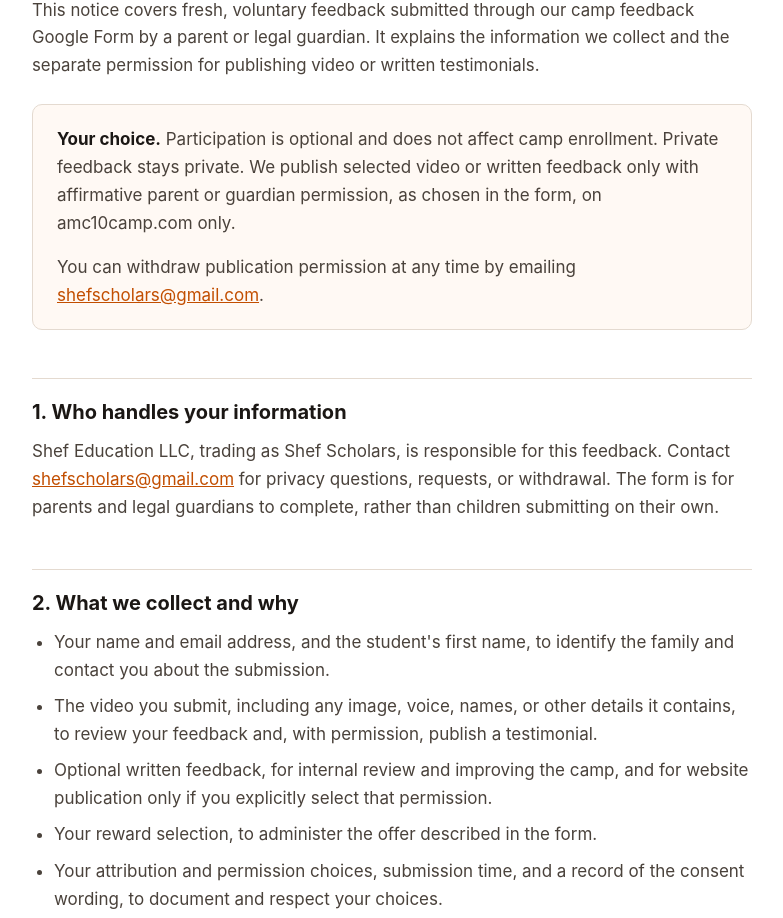
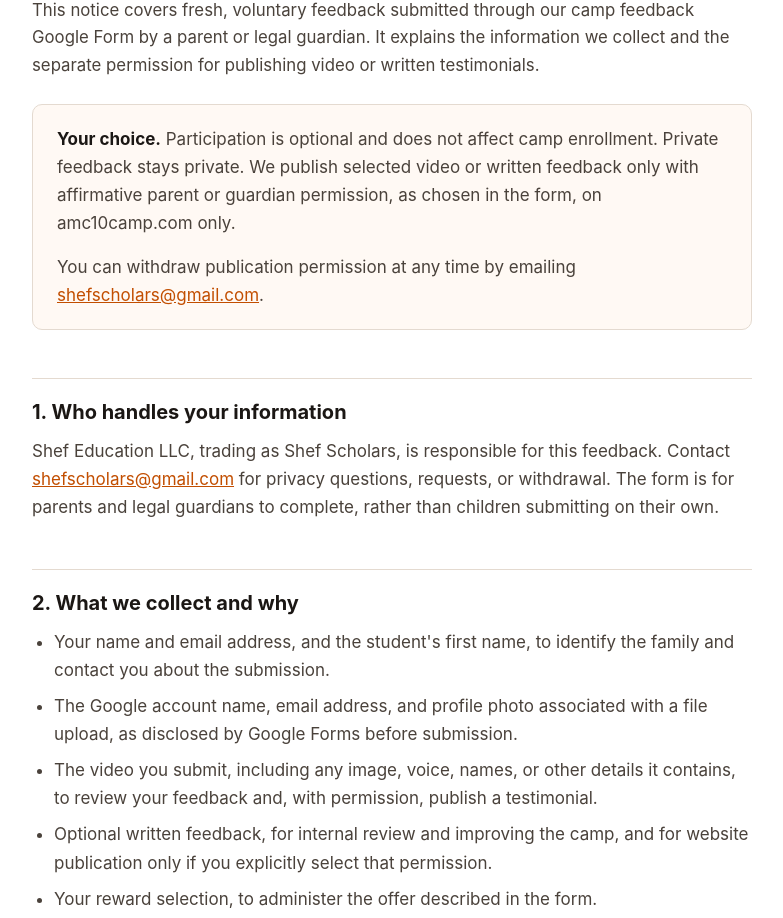
Before and after one commit to theSalko/amc10camp, a plain HTML site: page video-feedback-privacy.html in a window 1280 px wide. Shown: the part 130-1048 px from the top of the page, without its empty margins (248-1031 px from the left). Drawn offline with Linux system fonts and the light colour scheme.

Commit message:
Clarify Google upload metadata in feedback notice

```diff
--- a/video-feedback-privacy.html
+++ b/video-feedback-privacy.html
@@ -66,6 +66,8 @@
 <ul>
   <li>Your name and email address, and the student's first name, to identify the family
   and contact you about the submission.</li>
+  <li>The Google account name, email address, and profile photo associated with a file
+  upload, as disclosed by Google Forms before submission.</li>
   <li>The video you submit, including any image, voice, names, or other details it
   contains, to review your feedback and, with permission, publish a testimonial.</li>
   <li>Optional written feedback, for internal review and improving the camp, and for
```
